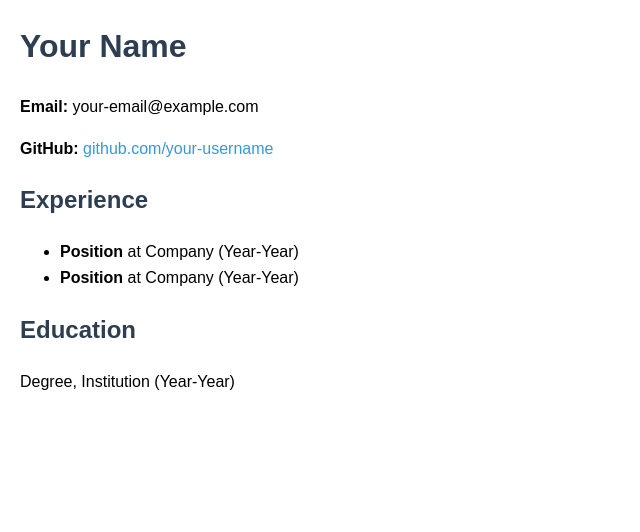
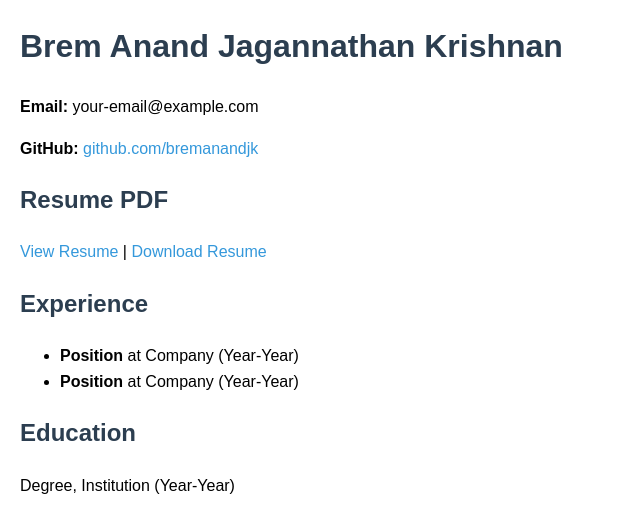
Before and after one commit to bremanandjk/bremanandjk.github.io, a plain HTML site: page index.html in a window 1280 px wide. Shown: the whole page, without its empty margins (0-640 px from the left). Drawn offline with Linux system fonts and the light colour scheme.

Commit message:
Update index.html

```diff
--- a/index.html
+++ b/index.html
@@ -11,9 +11,14 @@
     </style>
 </head>
 <body>
-    <h1>Your Name</h1>
+    <h1>Brem Anand Jagannathan Krishnan</h1>
     <p><strong>Email:</strong> your-email@example.com</p>
-    <p><strong>GitHub:</strong> <a href="https://github.com/your-username">github.com/your-username</a></p>
+    <p><strong>GitHub:</strong> <a href="https://github.com/bremanandjk">github.com/bremanandjk</a></p>
+    <h2>Resume PDF</h2>
+    <p>
+        <a href="Brem_CV.pdf" target="_blank">View Resume</a> |
+        <a href="Brem_CV.pdf" download>Download Resume</a>
+    </p>
     <h2>Experience</h2>
     <ul>
         <li><strong>Position</strong> at Company (Year-Year)</li>
```
